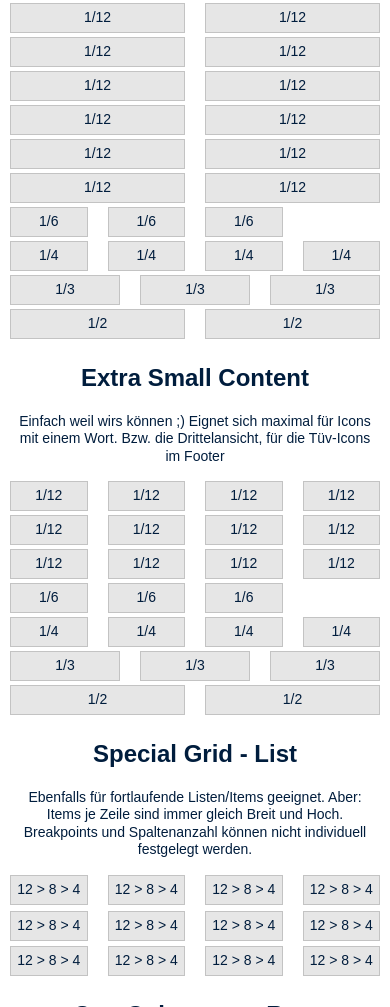
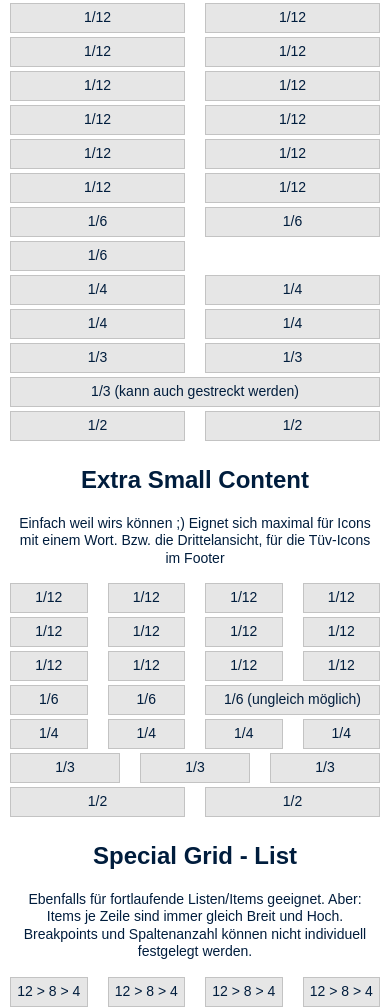
Before and after one commit to appbisweb/pomo_flex_grid_2021, a website built with Parcel: page index.html in a window 390 px wide. Shown: the part 1890-2897 px from the top of the page. Built offline with nearby package versions, Linux system fonts and the light colour scheme.

Commit message:
Mobile Preview Updated

```diff
--- a/index.html
+++ b/index.html
@@ -334,17 +334,17 @@
     </div>
 
     <div class="aw_row">
-      <div class="col_2 col_2md col_2sm">
+      <div class="col_2 col_2md col_6sm">
         <div class="aw_module">
           1/6
         </div>
       </div>
-      <div class="col_2 col_2md col_2sm">
+      <div class="col_2 col_2md col_6sm">
         <div class="aw_module">
           1/6
         </div>
       </div>
-      <div class="col_2 col_2md col_2sm">
+      <div class="col_2 col_2md col_6sm">
         <div class="aw_module">
           1/6
         </div>
@@ -352,22 +352,22 @@
     </div>
 
     <div class="aw_row">
-      <div class="col_3 col_3md col_3sm">
+      <div class="col_3 col_3md col_6sm">
         <div class="aw_module">
           1/4
         </div>
       </div>
-      <div class="col_3 col_3md col_3sm">
+      <div class="col_3 col_3md col_6sm">
         <div class="aw_module">
           1/4
         </div>
       </div>
-      <div class="col_3 col_3md col_3sm">
+      <div class="col_3 col_3md col_6sm">
         <div class="aw_module">
           1/4
         </div>
       </div>
-      <div class="col_3 col_3md col_3sm">
+      <div class="col_3 col_3md col_6sm">
         <div class="aw_module">
           1/4
         </div>
@@ -376,19 +376,19 @@
 
 
     <div class="aw_row">
-      <div class="col_4 col_4md col_4sm">
+      <div class="col_4 col_4md col_6sm">
         <div class="aw_module">
           1/3
         </div>
       </div>
-      <div class="col_4 col_4md col_4sm">
+      <div class="col_4 col_4md col_6sm">
         <div class="aw_module">
           1/3
         </div>
       </div>
-      <div class="col_4 col_4md col_4sm">
+      <div class="col_4 col_4md col_12sm">
         <div class="aw_module">
-          1/3
+          1/3 (kann auch gestreckt werden)
         </div>
       </div>
 
@@ -490,9 +490,9 @@
           1/6
         </div>
       </div>
-      <div class="col_2 col_2md col_2sm">
+      <div class="col_2 col_2md col_6sm">
         <div class="aw_module">
-          1/6
+          1/6 (ungleich möglich)
         </div>
       </div>
     </div>
```
